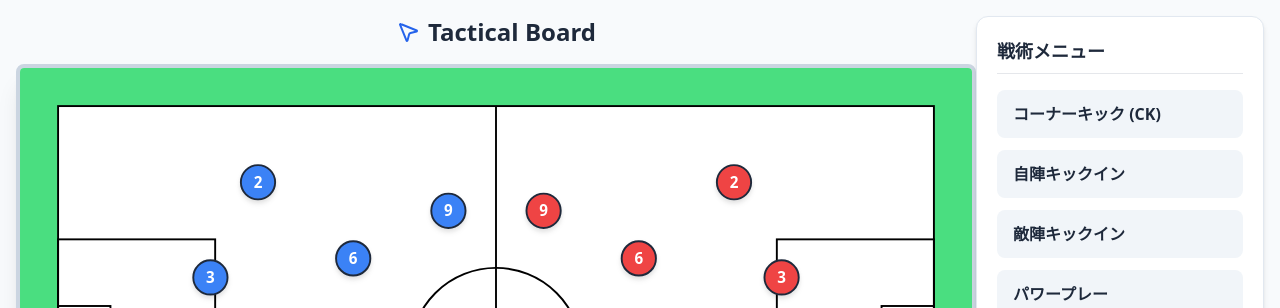
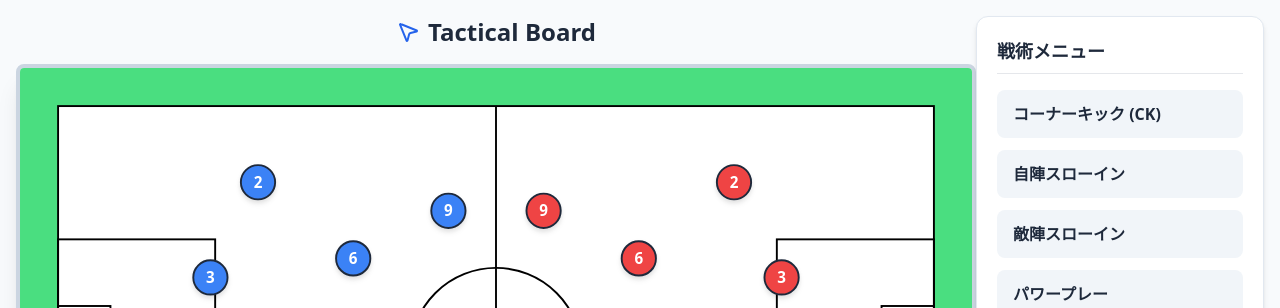
Before and after one commit to Zakky4/football-tactical--board, a React (Vite) app: page / in a window 1280 px wide. Shown: the top 308 px of the page. Built offline with nearby package versions, Linux system fonts and the light colour scheme.

Commit message:
fix: タクティクスボードのメニュー名を「キックイン」から「スローイン」に修正しました。

```diff
--- a/src/TacticBoard.jsx
+++ b/src/TacticBoard.jsx
@@ -99,8 +99,8 @@ const tacticsPositions = {
 
 const tacticMenus = [
     { id: 'CK', name: 'コーナーキック (CK)' },
-    { id: 'KI-own', name: '自陣キックイン' },
-    { id: 'KI-opp', name: '敵陣キックイン' },
+    { id: 'KI-own', name: '自陣スローイン' },
+    { id: 'KI-opp', name: '敵陣スローイン' },
     { id: 'PowerPlay', name: 'パワープレー' },
     { id: '4-3-3', name: '4-3-3 (定位置)' },
     { id: '3-5-2', name: '3-5-2 (定位置)' }
```
